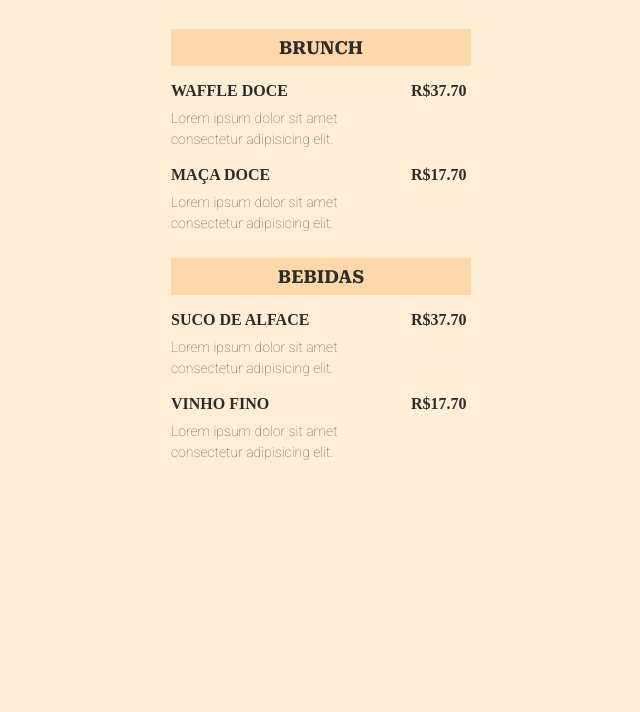
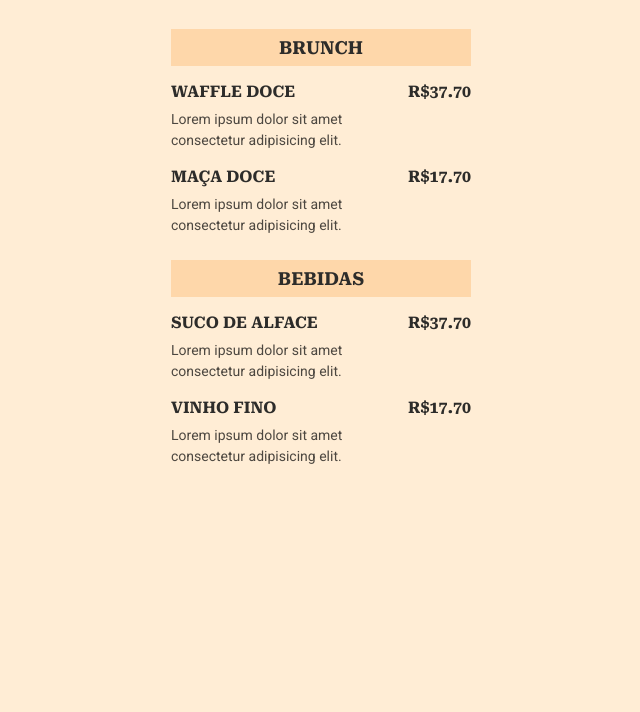
Before and after one commit to iolandalopes/maratona-explorer-3, a plain HTML site: page index.html in a window 1280 px wide. Shown: the part 88-800 px from the top of the page, without its empty margins (319-959 px from the left). Drawn offline with Linux system fonts and the light colour scheme.

Commit message:
atualizando estilo

```diff
--- a/index.html
+++ b/index.html
@@ -5,17 +5,9 @@
     <meta charset="UTF-8">
     <meta name="viewport" content="width=device-width, initial-scale=1.0">
 
-    <style>
-     @import url('https://fonts.googleapis.com/css2?family=Roboto+Serif:opsz,wght@8..144,700&display=swap');
-    </style>
-
-    <style>
-        @import url('https://fonts.googleapis.com/css2?family=Roboto+Serif:opsz,wght@8..144,400;8..144,700&display=swap');
-    </style>
-
-    <style>
-        @import url('https://fonts.googleapis.com/css2?family=Roboto:wght@100&display=swap');
-    </style>
+    <link rel="preconnect" href="https://fonts.googleapis.com">
+    <link rel="preconnect" href="https://fonts.gstatic.com" crossorigin>
+    <link href="https://fonts.googleapis.com/css2?family=Roboto+Serif:opsz,wght@8..144,700&family=Roboto:wght@100;400&display=swap" rel="stylesheet">
 
     <link rel="stylesheet" href="./style.css">
 
--- a/style.css
+++ b/style.css
@@ -5,6 +5,7 @@
 
 body {
   background: #FFEDD5;
+  font-family: 'Roboto', sans-serif;
 }
 
 ul {
@@ -25,18 +26,15 @@
 
 header h1 {
   margin-bottom: 4px;
-    font-family: 'Roboto Serif', serif;
   font-size: 28px;
 }
 
  header h1 span {
    text-transform: uppercase;
    color: #995000;
-     font-family: 'Roboto Serif', serif;
  }
 
  header p {
-     font-family: 'Roboto Serif', serif;
    font-size: 14px;
    text-transform: none;
    color: rgba(0, 0, 0, 0.7);
@@ -47,7 +45,6 @@
 }
 
 section h2 {
-      font-family: 'Roboto Serif', serif;
     background-color: #FED7AA;
     padding: 8px 16px;
     text-align: center;
@@ -75,11 +72,11 @@
 }
 
 .details  p {
-    color: rgba(0, 0, 0, 0.6);
+  color: rgba(0, 0, 0, 0.7);
   line-height: 21px;
+  font-size: 14px;
 }
 
-  .description {
-    font-family: 'Roboto';
-    font-size: 14px;
+h1, h2, h3, .price {
+  font-family: 'Roboto Serif', serif;
 }
```
Lines whose indentation alone changed are shown as unchanged.
